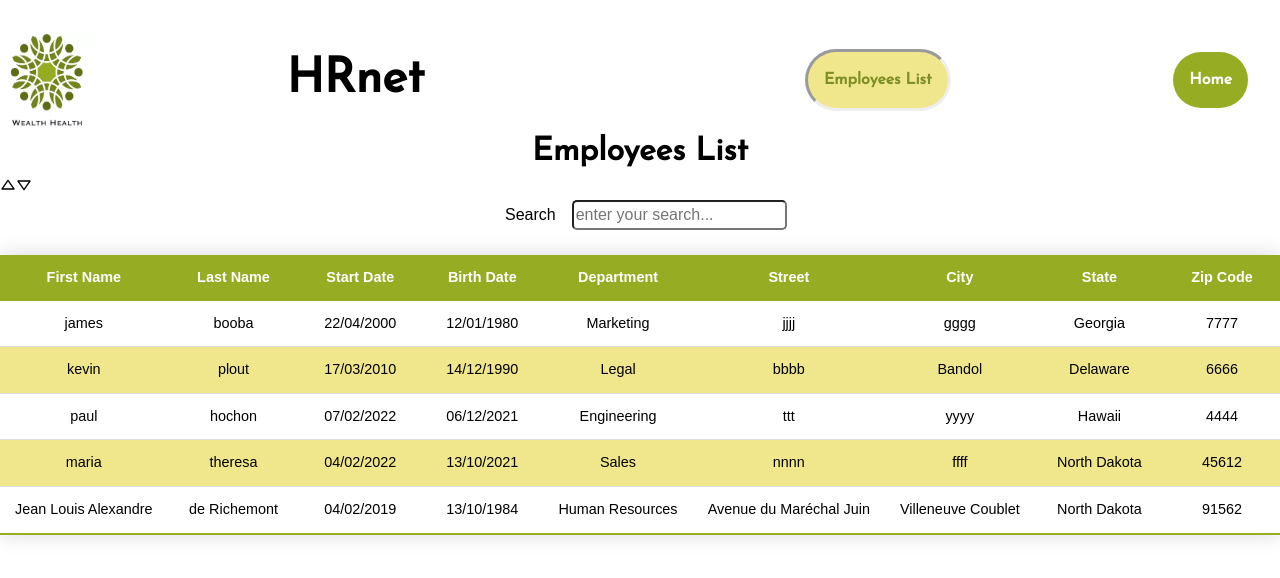
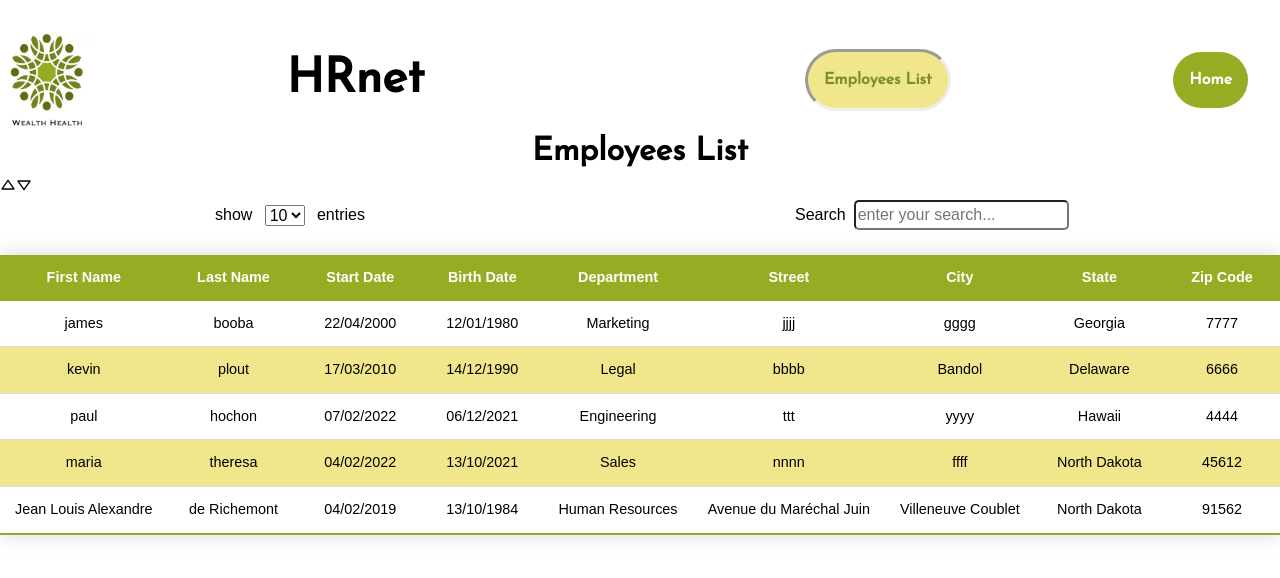
Before and after one commit to jm61/jeanMoirano_p14_22022022, a React (Create React App) app: page /list in a window 1280 px wide. Shown: the top 578 px of the page. Built offline with nearby package versions, Linux system fonts and the light colour scheme.

Commit message:
added page sizing

```diff
--- /dev/null
+++ b/src/components/table/PageSize.js
@@ -0,0 +1,16 @@
+function PageSize({ pageSize, setPageSize }) {
+    return (
+      <label htmlFor="entriesSelector" className="table__header--selector">
+        show
+        <select className="select" value={pageSize} onChange={(e) => setPageSize(Number(e.target.value))} id="entriesSelector">
+          {[5, 10, 20, 50].map((pageSize) => (
+            <option key={pageSize} value={pageSize}>
+              {pageSize}
+            </option>
+          ))}
+        </select>
+        entries
+      </label>
+    );
+  }
+  export default PageSize;
--- a/src/components/table/tableTest.css
+++ b/src/components/table/tableTest.css
@@ -5,7 +5,7 @@
 
 .table__header {
   display: flex;
-  justify-content: center;
+  justify-content: space-around;
 }
 
 .table__header--selector,
@@ -13,6 +13,11 @@
   display: flex;
   justify-content: space-between;
   align-items: center;
+
+}
+
+.select {
+  margin: 0 .5rem 0 .5rem;
 }
 
 .table__header--search {
@@ -25,7 +30,7 @@
 
 .table__header--input {
   border-radius: 5px;
-  margin-left: 1rem;
+  margin-left: .5rem;
 }
 
 .table__contain {
--- a/src/components/table/tableTest.jsx
+++ b/src/components/table/tableTest.jsx
@@ -5,6 +5,7 @@ import {useTable, usePagination, useGlobalFilter} from 'react-table'
 import {useMemo} from 'react'
 import {Columns} from './Columns'
 import GlobalFilter from './GlobalFilter'
+import PageSize from './PageSize'
 
 const TableTest = () => {
   const fromLS = JSON.parse(localStorage.getItem("employees")) || []
@@ -18,13 +19,15 @@ const TableTest = () => {
     getTableBodyProps,
     page,
     setGlobalFilter,
-    state
+    state,
+    setPageSize
   } = tableInstance
-  const {globalFilter} = state
+  const {globalFilter, pageSize} = state
   return (
     <div className="table__container">
       <BiUpArrow /><BiDownArrow />
       <header className="table__header">
+      <PageSize pageSize={pageSize} setPageSize={setPageSize} />
       <GlobalFilter filter={globalFilter} setFilter={setGlobalFilter} />
       </header>
       <table className="table__contain" {...getTableProps()}>
```
